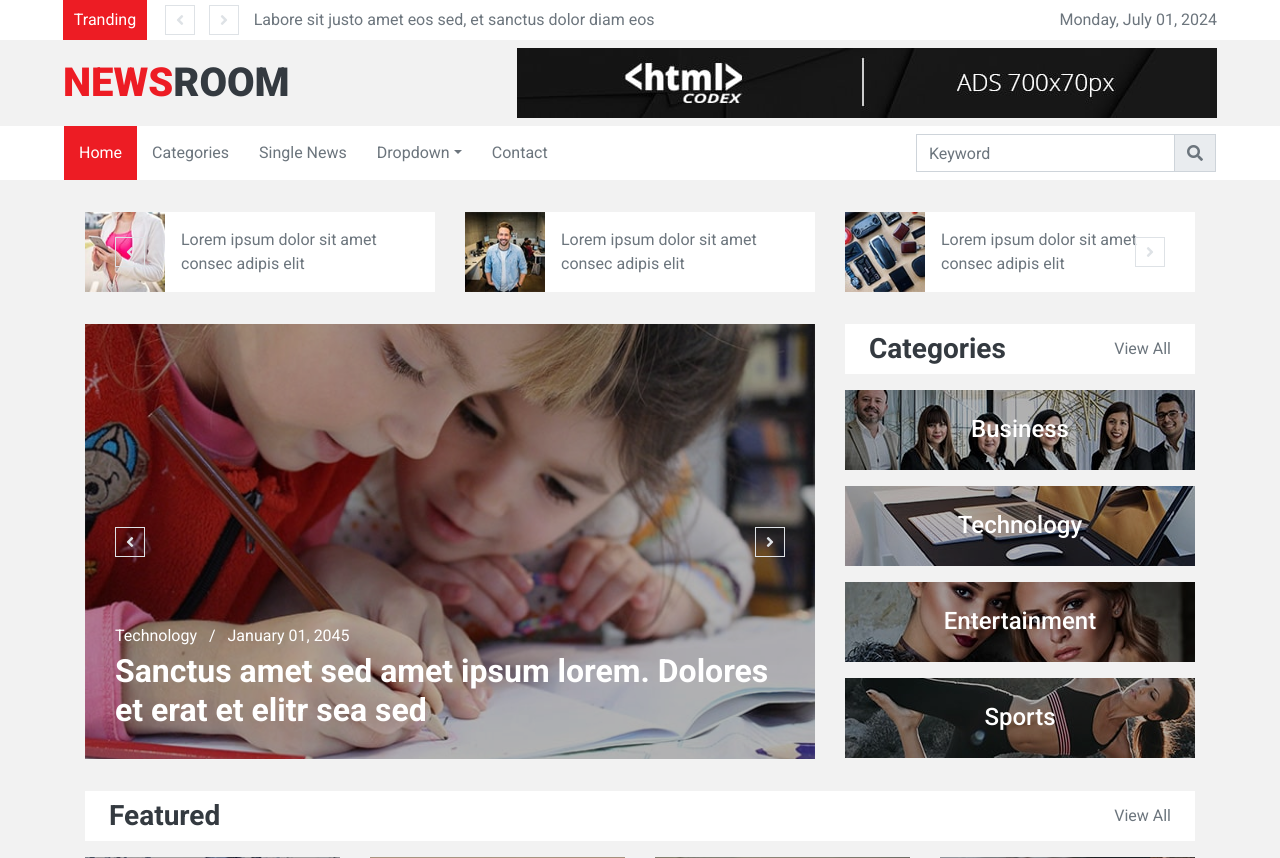
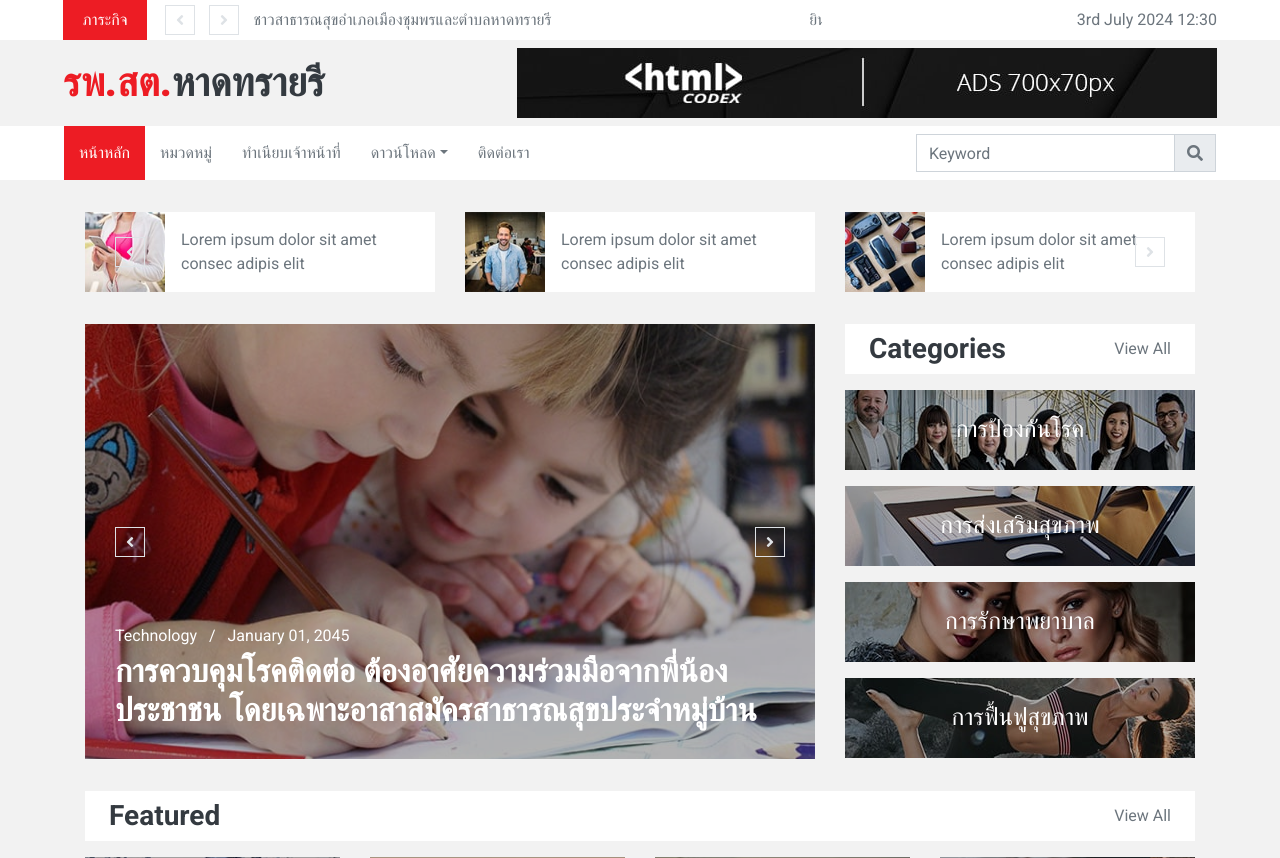
Before and after one commit to joblackpoc/NEWS, a Django app: page / in a window 1280 px wide. Shown: the top 858 px of the page. Run offline with Django 5.2, Linux system fonts and the light colour scheme; some libraries are stand-ins or nearby versions.

Commit message:
modified homepage

```diff
--- a/templates/home.html
+++ b/templates/home.html
@@ -32,21 +32,22 @@
         <div class="row align-items-center bg-light px-lg-5">
             <div class="col-12 col-md-8">
                 <div class="d-flex justify-content-between">
-                    <div class="bg-primary text-white text-center py-2" style="width: 100px;">Tranding</div>
+                    <div class="bg-primary text-white text-center py-2" style="width: 100px;">ภาระกิจ</div>
                     <div class="owl-carousel owl-carousel-1 tranding-carousel position-relative d-inline-flex align-items-center ml-3" style="width: calc(100% - 100px); padding-left: 90px;">
-                        <div class="text-truncate"><a class="text-secondary" href="">Labore sit justo amet eos sed, et sanctus dolor diam eos</a></div>
-                        <div class="text-truncate"><a class="text-secondary" href="">Gubergren elitr amet eirmod et lorem diam elitr, ut est erat Gubergren elitr amet eirmod et lorem diam elitr, ut est erat</a></div>
+
+                        <div class="text-truncate"><a class="text-secondary" href="">ชาวสาธารณสุขอำเภอเมืองชุมพรและตำบลหาดทรายรี</a></div>
+                        <div class="text-truncate"><a class="text-secondary" href="">ยินดีต้อนรับคณะตรวจราชการเขตบริการสุขภาพที่ 11</a></div>
                     </div>
                 </div>
             </div>
             <div class="col-md-4 text-right d-none d-md-block">
-                Monday, July 01, 2024
+                {% now "jS F Y H:i" %}
             </div>
         </div>
         <div class="row align-items-center py-2 px-lg-5">
             <div class="col-lg-4">
                 <a href="" class="navbar-brand d-none d-lg-block">
-                    <h1 class="m-0 display-5 text-uppercase"><span class="text-primary">News</span>Room</h1>
+                    <h1 class="m-0 display-5 text-uppercase"><span class="text-primary">รพ.สต.</span>หาดทรายรี</h1>
                 </a>
             </div>
             <div class="col-lg-8 text-center text-lg-right">
@@ -61,25 +62,25 @@
     <div class="container-fluid p-0 mb-3">
         <nav class="navbar navbar-expand-lg bg-light navbar-light py-2 py-lg-0 px-lg-5">
             <a href="" class="navbar-brand d-block d-lg-none">
-                <h1 class="m-0 display-5 text-uppercase"><span class="text-primary">News</span>Room</h1>
+                <h1 class="m-0 display-5 text-uppercase"><span class="text-primary">รพ.สต.</span>หาดทรายรี</h1>
             </a>
             <button type="button" class="navbar-toggler" data-toggle="collapse" data-target="#navbarCollapse">
                 <span class="navbar-toggler-icon"></span>
             </button>
             <div class="collapse navbar-collapse justify-content-between px-0 px-lg-3" id="navbarCollapse">
                 <div class="navbar-nav mr-auto py-0">
-                    <a href="index.html" class="nav-item nav-link active">Home</a>
-                    <a href="category.html" class="nav-item nav-link">Categories</a>
-                    <a href="single.html" class="nav-item nav-link">Single News</a>
+                    <a href="index.html" class="nav-item nav-link active">หน้าหลัก</a>
+                    <a href="category.html" class="nav-item nav-link">หมวดหมู่</a>
+                    <a href="single.html" class="nav-item nav-link">ทำเนียบเจ้าหน้าที่</a>
                     <div class="nav-item dropdown">
-                        <a href="#" class="nav-link dropdown-toggle" data-toggle="dropdown">Dropdown</a>
+                        <a href="#" class="nav-link dropdown-toggle" data-toggle="dropdown">ดาวน์โหลด</a>
                         <div class="dropdown-menu rounded-0 m-0">
                             <a href="#" class="dropdown-item">Menu item 1</a>
                             <a href="#" class="dropdown-item">Menu item 2</a>
                             <a href="#" class="dropdown-item">Menu item 3</a>
                         </div>
                     </div>
-                    <a href="contact.html" class="nav-item nav-link">Contact</a>
+                    <a href="contact.html" class="nav-item nav-link">ติดต่อเรา</a>
                 </div>
                 <div class="input-group ml-auto" style="width: 100%; max-width: 300px;">
                     <input type="text" class="form-control" placeholder="Keyword">
@@ -142,7 +143,7 @@
                                     <span class="px-2 text-white">/</span>
                                     <a class="text-white" href="">January 01, 2045</a>
                                 </div>
-                                <a class="h2 m-0 text-white font-weight-bold" href="">Sanctus amet sed amet ipsum lorem. Dolores et erat et elitr sea sed</a>
+                                <a class="h2 m-0 text-white font-weight-bold" href="">การควบคุมโรคติดต่อ ต้องอาศัยความร่วมมือจากพี่น้องประชาชน โดยเฉพาะอาสาสมัครสาธารณสุขประจำหมู่บ้าน</a>
                             </div>
                         </div>
                         <div class="position-relative overflow-hidden" style="height: 435px;">
@@ -153,7 +154,7 @@
                                     <span class="px-2 text-white">/</span>
                                     <a class="text-white" href="">January 01, 2045</a>
                                 </div>
-                                <a class="h2 m-0 text-white font-weight-bold" href="">Sanctus amet sed amet ipsum lorem. Dolores et erat et elitr sea sed</a>
+                                <a class="h2 m-0 text-white font-weight-bold" href="">การดูแลโรคเรื้อรัง NCD ได้รับการสนับสนุนจากโรงพยาบาลปากน้ำชุมพร</a>
                             </div>
                         </div>
                     </div>
@@ -166,25 +167,25 @@
                     <div class="position-relative overflow-hidden mb-3" style="height: 80px;">
                         <img class="img-fluid w-100 h-100" src="{% static 'img/cat-500x80-1.jpg' %}" style="object-fit: cover;">
                         <a href="" class="overlay align-items-center justify-content-center h4 m-0 text-white text-decoration-none">
-                            Business
+                            การป้องกันโรค
                         </a>
                     </div>
                     <div class="position-relative overflow-hidden mb-3" style="height: 80px;">
                         <img class="img-fluid w-100 h-100" src="{% static 'img/cat-500x80-2.jpg' %}" style="object-fit: cover;">
                         <a href="" class="overlay align-items-center justify-content-center h4 m-0 text-white text-decoration-none">
-                            Technology
+                            การส่งเสริมสุขภาพ
                         </a>
                     </div>
                     <div class="position-relative overflow-hidden mb-3" style="height: 80px;">
                         <img class="img-fluid w-100 h-100" src="{% static 'img/cat-500x80-3.jpg' %}" style="object-fit: cover;">
                         <a href="" class="overlay align-items-center justify-content-center h4 m-0 text-white text-decoration-none">
-                            Entertainment
+                            การรักษาพยาบาล
                         </a>
                     </div>
                     <div class="position-relative overflow-hidden" style="height: 80px;">
                         <img class="img-fluid w-100 h-100" src="{% static 'img/cat-500x80-4.jpg' %}" style="object-fit: cover;">
                         <a href="" class="overlay align-items-center justify-content-center h4 m-0 text-white text-decoration-none">
-                            Sports
+                            การฟื้นฟูสุขภาพ
                         </a>
                     </div>
                 </div>
@@ -772,7 +773,7 @@
         <div class="row">
             <div class="col-lg-3 col-md-6 mb-5">
                 <a href="index.html" class="navbar-brand">
-                    <h1 class="mb-2 mt-n2 display-5 text-uppercase"><span class="text-primary">News</span>Room</h1>
+                    <h1 class="mb-2 mt-n2 display-5 text-uppercase"><span class="text-primary">รพ.สต.</span>หาดทรายรี</h1>
                 </a>
                 <p>Volup amet magna clita tempor. Tempor sea eos vero ipsum. Lorem lorem sit sed elitr sed kasd et</p>
                 <div class="d-flex justify-content-start mt-4">
--- a/webapp/settings.py
+++ b/webapp/settings.py
@@ -104,9 +104,9 @@ AUTH_PASSWORD_VALIDATORS = [
 # Internationalization
 # https://docs.djangoproject.com/en/5.0/topics/i18n/
 
-LANGUAGE_CODE = 'en-us'
+LANGUAGE_CODE = 'th-TH'
 
-TIME_ZONE = 'UTC'
+TIME_ZONE = 'Asia/Bangkok'
 
 USE_I18N = True
 
```
